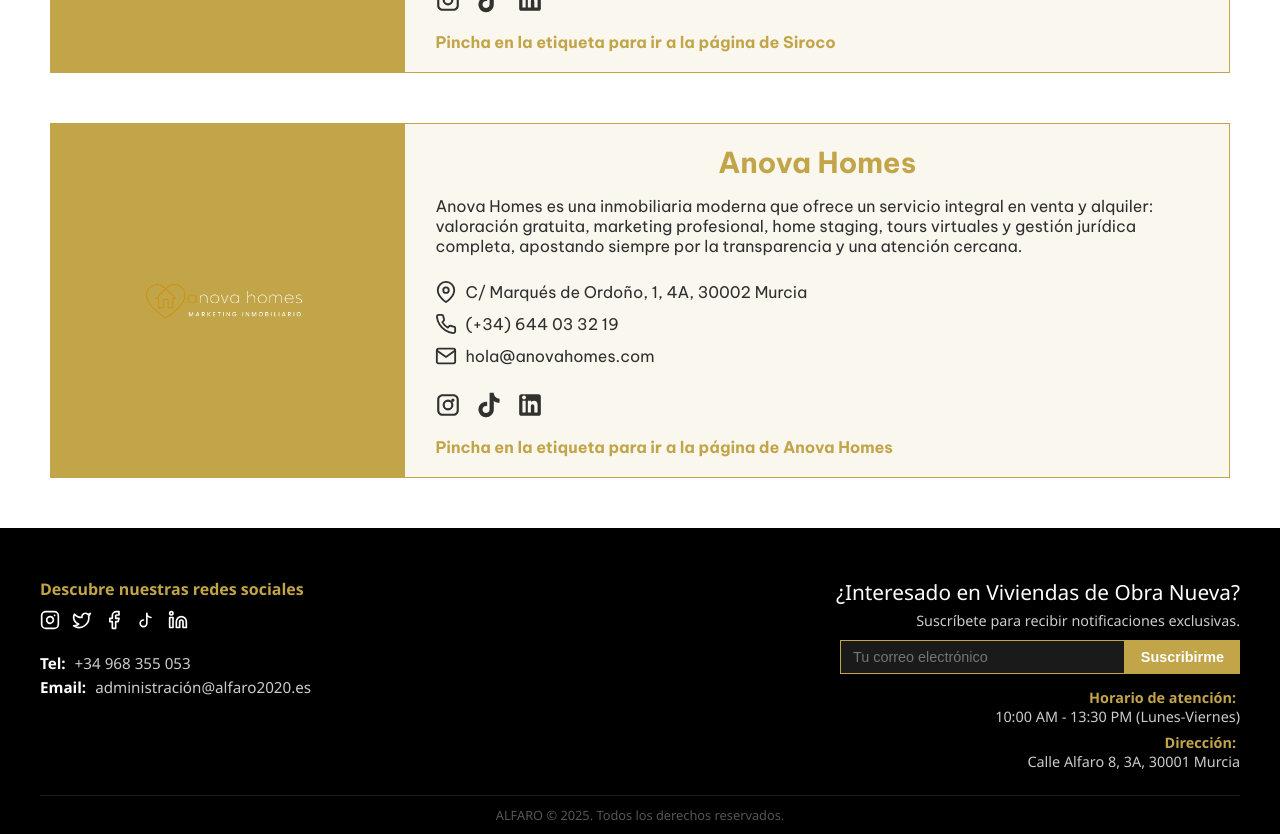
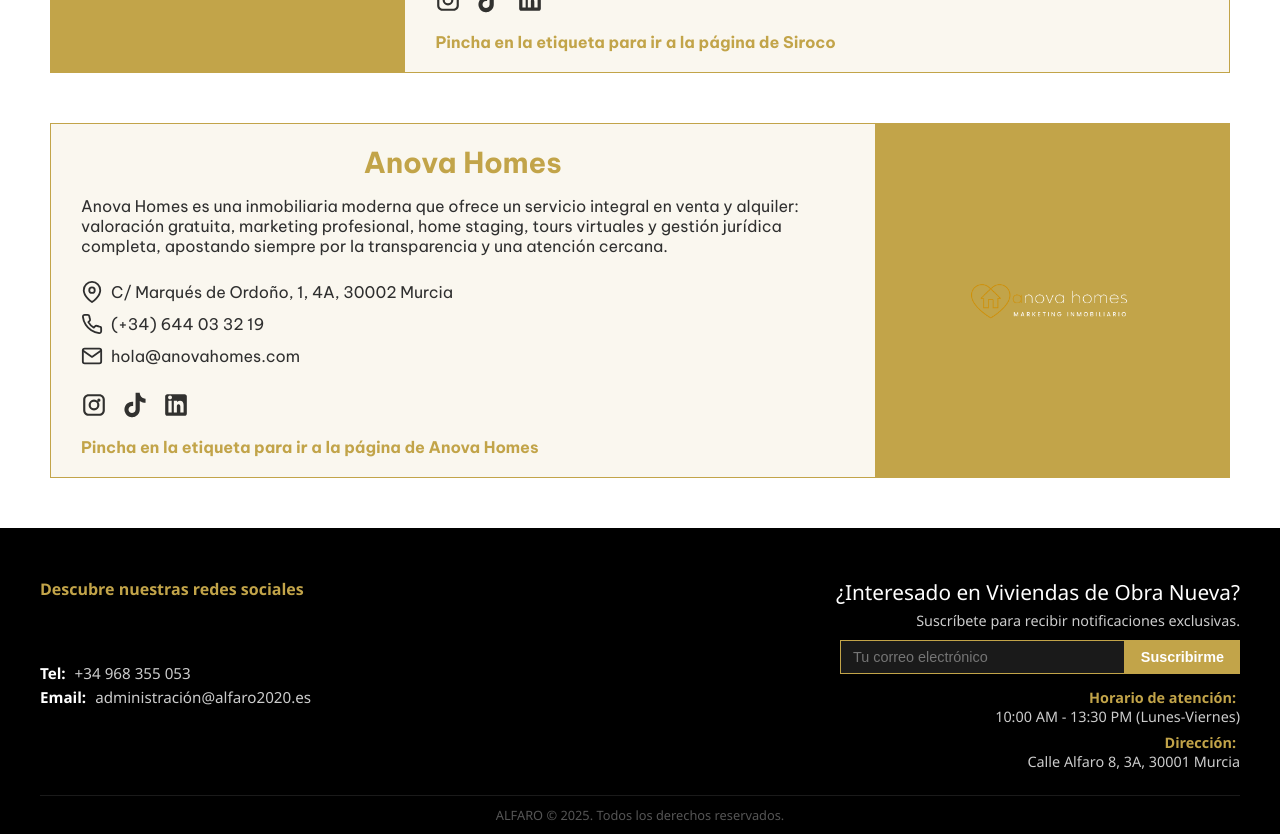
Before and after one commit to JavierPrior845/Web-Alfaro, an Angular app in the folder frontend/: page /colaboraciones in a window 1280 px wide. Shown: the part 500-1334 px from the top of the page. Built offline with nearby package versions, Linux system fonts and the light colour scheme.

Commit message:
Arreglo menu y logo colab

```diff
--- a/frontend/src/app/app.ts
+++ b/frontend/src/app/app.ts
@@ -24,7 +24,8 @@
         </button>
 
         <!-- MENÚ -->
-        <nav class="menu">
+        <nav class="menu" [class.open]="isMenuOpen">
+
           <!--
               Usamos routerLinkActive="active" para resaltar la sección actual.
               Los enlaces apuntan a las rutas dinámicas que creamos.
--- a/frontend/src/app/colaboracion/colaboracion.ts
+++ b/frontend/src/app/colaboracion/colaboracion.ts
@@ -1,4 +1,4 @@
-import { Component, Input } from '@angular/core';
+import { Component, Input, ViewEncapsulation } from '@angular/core';
 import { ColabsLocationInfo } from '../colabs-location';
 import { CommonModule } from '@angular/common';
 
@@ -8,6 +8,7 @@
   selector: 'app-colaboracion',
   templateUrl: './colaboracion.html',
   styleUrls: ['./colaboracion.css'],
+  encapsulation: ViewEncapsulation.None
 })
 export class Colaboracion {
   @Input() colab!: ColabsLocationInfo;
```
